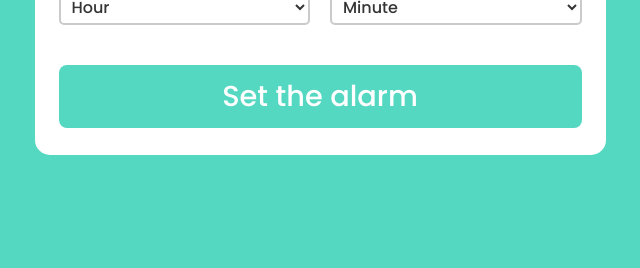
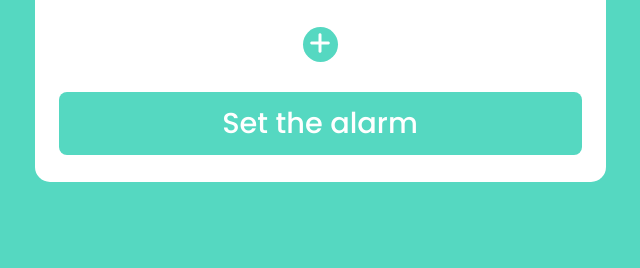
Before and after one commit to Amin-Ansari/Alarm-clock, a plain HTML site: page index.htm in a window 1280 px wide. Shown: the part 532-800 px from the top of the page, without its empty margins (320-960 px from the left). Drawn offline with Linux system fonts and the light colour scheme.

Commit message:
add button added to the project

```diff
--- a/index.htm
+++ b/index.htm
@@ -33,8 +33,11 @@
             <option value="unselected" selected hidden>Minute</option>
           </select>
         </form>
+        <div class="add-container">
+          <button class="add-alarm-time"></button>
+        </div>
       </div>
-      <button type="button">Set the alarm</button>
+      <button class="set-button" type="button">Set the alarm</button>
     </div>
     <script src="scripts/app.js"></script>
     <script src="scripts/variables.js"></script>
--- a/styles/hover states.css
+++ b/styles/hover states.css
@@ -1,4 +1,4 @@
-button:hover {
+.set-button:hover {
   transform: scale(1.02);
   box-shadow: rgba(0, 0, 0, 0.15) 0px 5px 15px 0px;
 }
--- a/styles/style.css
+++ b/styles/style.css
@@ -53,7 +53,7 @@ body {
   font-weight: 500;
   padding: 3px 7px;
 }
-button {
+.set-button {
   border: none;
   outline: none;
   background: #55d8c1;
@@ -67,3 +67,25 @@ button {
 .ringin-animation {
   animation: ringing 0.8s ease-in-out 0s infinite normal forwards;
 }
+.add-container {
+  display: flex;
+  justify-content: center;
+}
+.add-alarm-time {
+  background: #55d8c1;
+  width: 35px;
+  height: 35px;
+  border: none;
+  border-radius: 100px;
+  margin: 10px 0px;
+  transition: all 0.3s;
+}
+.add-alarm-time::before {
+  content: "\2b";
+  font-family: "Font Awesome 5 Free";
+  font-style: normal;
+  font-weight: bold;
+  font-size: 1.8em;
+  color: #fff;
+  text-align: center;
+}
```
